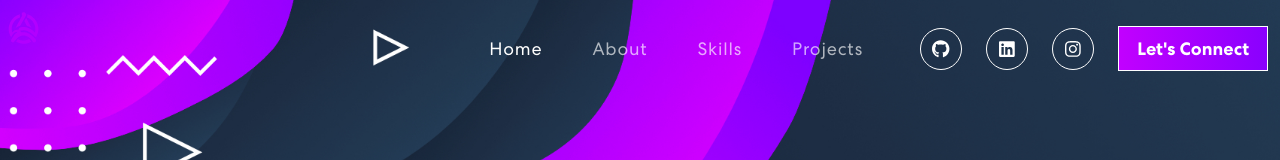
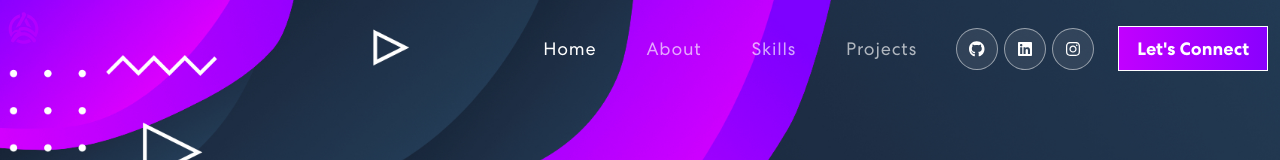
Before and after one commit to aryan21x/Portfolio_Website, a React (Create React App) app: page / in a window 1280 px wide. Shown: the top 160 px of the page. Built offline with nearby package versions, Linux system fonts and the light colour scheme.

Commit message:
fixed navbar bug

```diff
--- a/src/App.css
+++ b/src/App.css
@@ -137,7 +137,7 @@ span.navbar-text {
 }
 
 
-.navbar-text a {
+.navbar-text .ConnectB {
   font-weight: 700;
   color: #fff;
   border: 1px solid #fff;
@@ -149,10 +149,10 @@ span.navbar-text {
 	transition: 0.3s ease-in-out;
   text-decoration: none;
 }
-.navbar-text a span {
+.navbar-text .ConnectB span {
   z-index: 1;
 }
-.navbar-text a::before {
+.navbar-text .ConnectB::before {
   content: "";
   width: 0%;
   height: 100%;
@@ -164,10 +164,10 @@ span.navbar-text {
   z-index: -1;
   transition: 0.3s ease-in-out;
 }
-.navbar-text a:hover {
+.navbar-text .ConnectB:hover {
   color: #fff;
 }
-.navbar-text a:hover::before {
+.navbar-text .ConnectB:hover::before {
 	content: "";
 	width: 100%;
 	height: 100%;
--- a/src/components/Navbar.js
+++ b/src/components/Navbar.js
@@ -137,7 +137,7 @@ const CustomNavbar = () => {
                 <a href="https://www.linkedin.com/in/aryanraval/" target="_blank" rel="noopener noreferrer"><FontAwesomeIcon icon={faLinkedin} className="colorChange"/></a>
                 <a href="https://www.instagram.com/aryan.21x_" target="_blank" rel="noopener noreferrer"><FontAwesomeIcon icon={faInstagram} className="colorChange"/></a>
               </div>
-              <a href="#footer" className={scrolledConnect ? "connectHovered" : ""} > <span>Let's Connect</span></a>
+              <a href="#footer" className={('ConnectB') + (scrolledConnect ? " connectHovered" : "")} > <span>Let's Connect</span></a>
           </span>
           </Navbar.Collapse>
         </Container>
```
